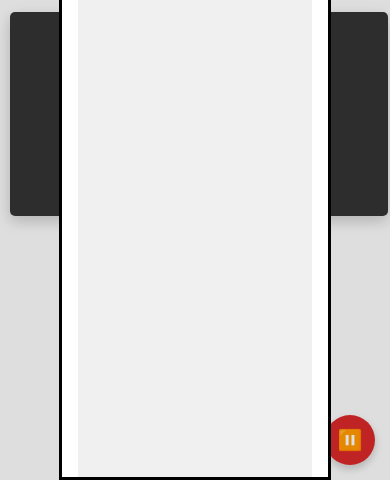
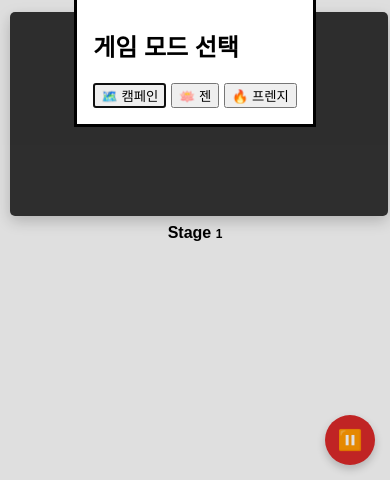
Before and after one commit to qb20nh/applegame, a website with bundled scripts: page index.html in a window 390 px wide. Shown: the part 364-844 px from the top of the page. Built offline with nearby package versions, Linux system fonts and the light colour scheme.

Commit message:
Scope stage dialog layout styles and restore star threshold logic

```diff
--- a/js/game/main.js
+++ b/js/game/main.js
@@ -335,7 +335,7 @@ function generateStages() {
                     scoreLabel.textContent = score > 0 ? `🏆${score}` : '-';
                     starsContainer.appendChild(scoreLabel);
                 } else {
-                    if (score > 0) {
+                    if (score >= STAR_THRESHOLDS.ONE) {
                         const stars = document.createElement('span');
                         if (score >= STAR_THRESHOLDS.THREE) stars.textContent = '★★★';
                         else if (score >= STAR_THRESHOLDS.TWO) stars.textContent = '★★☆';
--- a/numbergame.css
+++ b/numbergame.css
@@ -414,7 +414,7 @@ h1 {
     background-color: #000;
 }
 
-.dialog-content {
+.stage-dialog .dialog-content {
     background-color: #f0f0f0;
     padding: 20px;
     height: 100dvh;
@@ -425,7 +425,7 @@ h1 {
     flex-direction: column;
 }
 
-.dialog-content h2 {
+.stage-dialog .dialog-content h2 {
     text-align: center;
     margin-bottom: 20px;
     color: #333;
@@ -536,7 +536,7 @@ h1 {
 }
 
 @media (max-width: 768px) {
-    .dialog-content {
+    .stage-dialog .dialog-content {
         padding: 15px;
     }
 
@@ -557,7 +557,7 @@ h1 {
         font-size: 10px;
     }
 
-    .dialog-content h2 {
+    .stage-dialog .dialog-content h2 {
         font-size: 18px;
         margin-bottom: 15px;
     }
```
